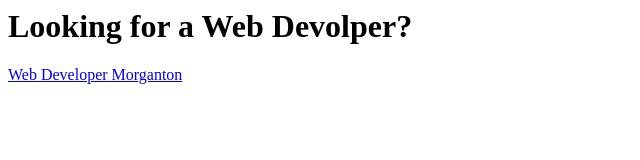
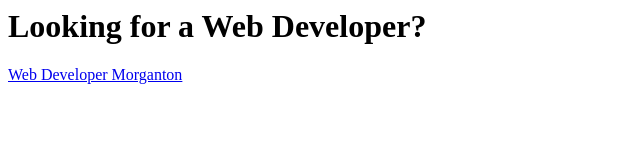
Before and after one commit to jordanthewebdesigner/ucdavis, a plain HTML site: page index.html in a window 1280 px wide. Shown: the full height of the page, 0-640 px from the left. Drawn offline with Linux system fonts and the light colour scheme.

Commit message:
Update index.html

```diff
--- a/index.html
+++ b/index.html
@@ -1,2 +1,2 @@
-<h1>Looking for a Web Devolper?</H1>
+<h1>Looking for a Web Developer?</H1>
 <a href="https://JordantheWebDesigner.com" target="_blank">Web Developer Morganton</a>
```
